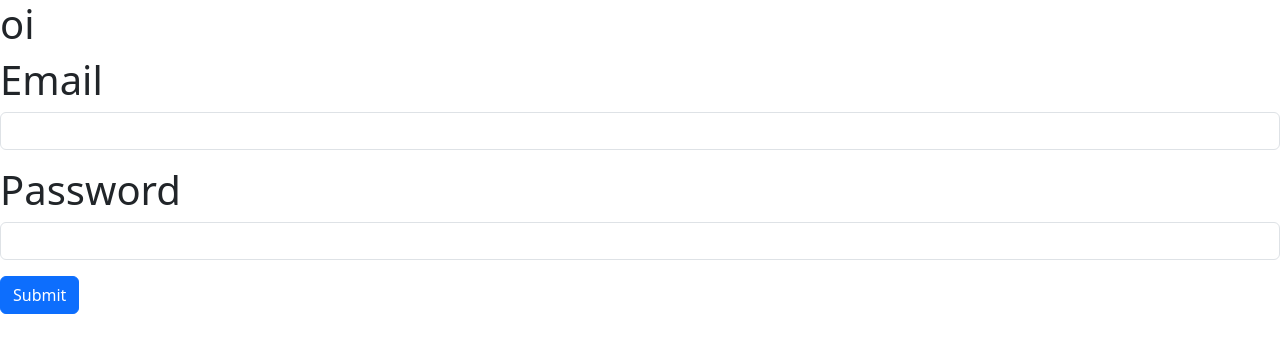
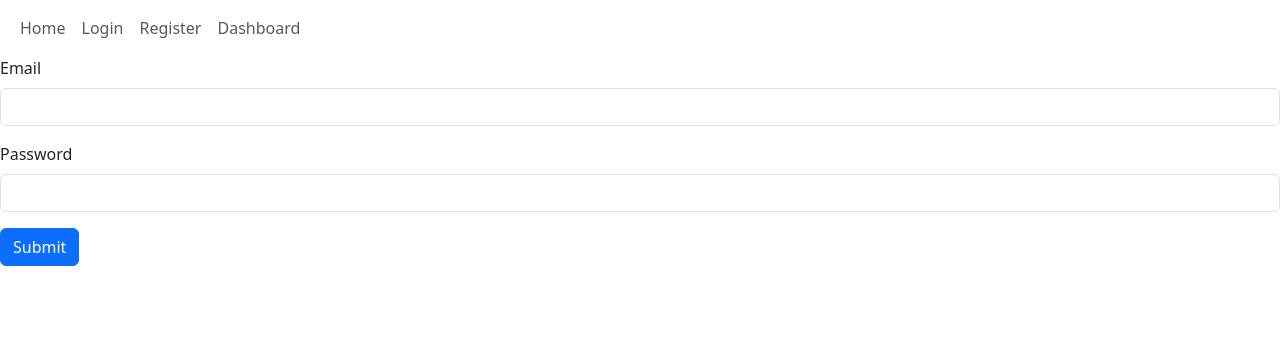
Before and after one commit to andreyvdl/42-Transcendence, a Django app: page /login in a window 1280 px wide. Shown: the top 353 px of the page. Run offline with Django 5.2, Linux system fonts and the light colour scheme.

Commit message:
feat: added simple templates for each page

```diff
--- /dev/null
+++ b/pages/templates/base.html
@@ -0,0 +1,35 @@
+<!DOCTYPE html>
+<html {% block lang %}lang="pt-br"{% endblock %}>
+	<head>
+		<meta charset="UTF-8">
+		<meta name="viewport" content="width=device-width, initial-scale=1">
+		<link href="https://cdn.jsdelivr.net/npm/bootstrap@5.3.3/dist/css/bootstrap.min.css" rel="stylesheet" integrity="sha384-QWTKZyjpPEjISv5WaRU9OFeRpok6YctnYmDr5pNlyT2bRjXh0JMhjY6hW+ALEwIH" crossorigin="anonymous"/>
+		<title>{% block title %}Home{% endblock %}</title>
+	</head>
+	<body>
+		<nav class="navbar navbar-expand-sm justify-content-center">
+			<div class="container-fluid">
+				<ul class="navbar-nav">
+					<li class="nav-item">
+						<a class="nav-link" href="/">Home</a>
+					</li>
+					<li class="nav-item">
+						<a class="nav-link" href="/login">Login</a>
+					</li>
+					<li class="nav-item">
+						<a class="nav-link" href="/register">Register</a>
+					</li>
+					<li class="nav-item">
+						<a class="nav-link" href="/dashboard">Dashboard</a>
+					</li>
+				</ul>
+			</div>
+		</nav>
+
+		<div id="content">
+			{% block content %}
+			<h2>WELCOME TO HOME!</h2>
+			{% endblock %}
+		</div>
+	</body>
+</html>
--- a/pages/templates/index.html
+++ /dev/null
@@ -1,21 +0,0 @@
-<head>
-		<link href="https://cdn.jsdelivr.net/npm/bootstrap@5.3.3/dist/css/bootstrap.min.css"
-			rel="stylesheet"
-			integrity="sha384-QWTKZyjpPEjISv5WaRU9OFeRpok6YctnYmDr5pNlyT2bRjXh0JMhjY6hW+ALEwIH"
-			crossorigin="anonymous"
-		/>
-</head>
-<body>
-	<h1>oi<h1>
-	<form id="formContainer">
-		<div class="mb-3">
-			<label for="email" class="form-label">Email</label>
-			<input type="email" class="form-control" id="email_input" name="email" aria-describedby="emailHelp">
-		</div>
-		<div class="mb-3">
-			<label for="password" class="form-label">Password</label>
-			<input type="password" class="form-control" id="pass_input" name="password">
-		</div>
-		<button type="submit" class="btn btn-primary">Submit</button>
-	</form>
-</body>
--- /dev/null
+++ b/pages/templates/login.html
@@ -0,0 +1,17 @@
+{% extends "base.html" %}
+
+{% block title %}Login{% endblock %}
+
+{% block content %}
+<form id="formContainer">
+	<div class="mb-3">
+		<label for="email" class="form-label">Email</label>
+		<input type="email" class="form-control" id="email_input" name="email" aria-describedby="emailHelp">
+	</div>
+	<div class="mb-3">
+		<label for="password" class="form-label">Password</label>
+		<input type="password" class="form-control" id="pass_input" name="password">
+	</div>
+	<button type="submit" class="btn btn-primary">Submit</button>
+</form>
+{% endblock %}
--- a/pages/urls.py
+++ b/pages/urls.py
@@ -3,7 +3,8 @@ from django.urls import path
 from . import views
 
 urlpatterns = [
-	path("dashboard", views.dashboard, name="dashboard"),
-	path("login", views.index, name="index"),
-	path("", views.redirect_to_login),
+    path("", views.index, name="home"),
+	path("login", views.login, name="login"),
+    path("register", views.register, name="register"),
+    path("dashboard", views.dashboard, name="dashboard"),
 ]
--- a/pages/views.py
+++ b/pages/views.py
@@ -2,7 +2,13 @@ from django.shortcuts import render, redirect
 from random import randint, random
 
 def index(request):
-	return render(request, "index.html")
+	return render(request, "base.html")
+
+def login(request):
+    return render(request, "login.html")
+
+def register(request):
+    return render(request, "register.html")
 
 def dashboard(request):
 	nomes = [ "Sonic", "Mario", "Cloud", "Link", "Kratos", "Mrs. Croft", "Master Chief", "Samus", "Doomguy", "Pikachu", "Kirby", "Donkey Kong", "Yoshi", "Snake"]
```
Also changed, not shown: pages/templates/dashboard.html (+5 -5 lines), pages/templates/register.html (added, +21 -0 lines).
